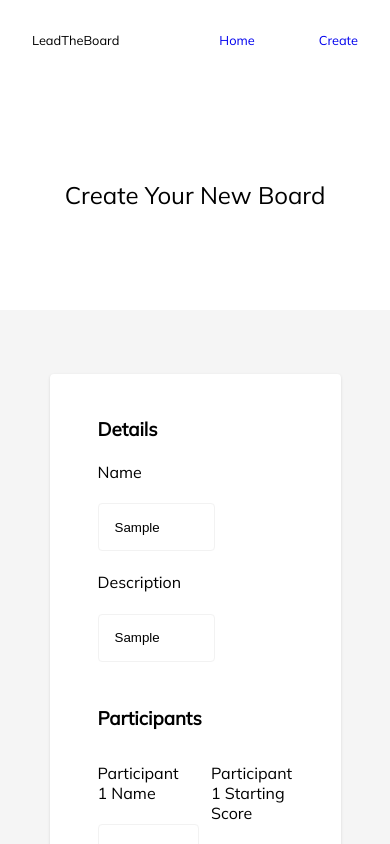
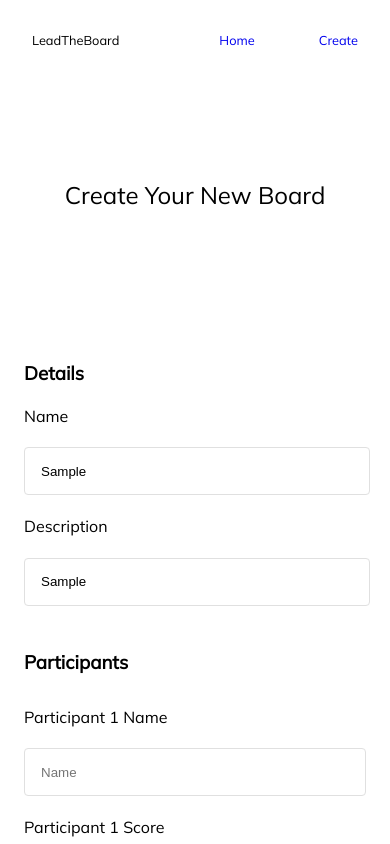
Before and after one commit to jskidev/reactBoard, a React (Create React App) app in the folder client/: page /create in a window 390 px wide. Both pictures are taken after typing "Sample", "Sample" into the empty fields and a click on the button "ADD PARTICIPANT". Shown: the top 844 px of the page. Built offline with nearby package versions, Linux system fonts and the light colour scheme.

Commit message:
routing fix

```diff
--- a/client/src/App.css
+++ b/client/src/App.css
@@ -275,175 +275,6 @@ nav a:visited {
   }
 }
 
-.bannerWrapper {
-  height: 100vh;
-  display: flex;
-  flex-direction: column;
-  padding: 0rem 2rem 0rem 2rem;
-}
-
-.jumbotron {
-  text-align: center;
-  padding: 5rem 1rem;
-}
-
-.jumbotron h2 {
-  font-weight: 400;
-}
-
-.altPrimaryButton {
-  background-color: #7856FF;
-  color: #FFFFFF;
-  min-width: 150px;
-  height: 44px;
-  border: 0;
-  border-radius: 4px;
-  cursor: pointer;
-  box-shadow: 0 1px 3px rgba(0,0,0,0.12), 0 1px 2px rgba(0,0,0,0.24);
-  margin: 0.67em 0;
-}
-
-.altPrimaryButton:focus {
-  outline: none;
-}
-
-.form {
-  max-width: 50%;
-  margin: auto;
-  padding: 2rem 3rem;
-  background-color: #FFFFFF;
-  border-radius: 4px;
-  box-shadow: 0 1px 3px rgba(0,0,0,0.12);
-}
-
-.form input {
-  height: 44px;
-  padding-left: 1rem;
-  border-radius: 4px;
-  width: 50%;
-  border: solid 1px #f2f2f2;
-}
-
-.form input:focus {
-  outline: none;
-  border: solid 1px #7856FF;
-  box-shadow: 10px 10px 20px -10px rgba(120, 86, 255, 0.2);
-}
-
-.form .formHeader {
-  padding-bottom: 1rem;
-  background-color: #FFFFFF;
-}
-
-.form .formHeader h4{
-  font-weight: 400;
-}
-
-
-.form .formHeader h3 {
-  margin: 0.67rem 0rem;
-}
-
-.form .participants {
-  display: flex;
-  flex-wrap: wrap;
-  padding-top: 1rem;
-}
-
-.form .participants h3 {
-  margin: 0;
-  padding: 0.75rem 0rem;
-}
-
-.form .participants h4 {
-  font-weight: 400;
-}
-
-.form .participants button {
-  border-radius: 4px;
-  border-top-left-radius: 0;
-  border-bottom-left-radius: 0;
-  border: none;
-  background-color: #FF5661;
-  cursor: pointer;
-  color: #FFFFFF;
-  width: 10%;
-  height: 48px;
-}
-
-.form .participants button:focus {
-  outline: none;
-}
-
-.form .formFooter {
-  padding-top: 3rem;
-  text-align: right;
-}
-
-.form .formFooter button {
-  margin-left: 1rem;
-}
-
-.form .participants > div {
-  width: 100%;
-  display: flex;
-}
-
-.form .participants .nameWrapper {
-  width: 50%;
-  padding-right: 1rem;
-}
-
-.form .participants .scoreWrapper {
-  width: 50%;
-  padding-left: 1rem;
-}
-
-.form .participants .nameWrapper input {
-  width: 100%;
-}
-
-.form .participants .scoreWrapper input {
-  width: 85%;
-  border-top-right-radius: 0;
-  border-bottom-right-radius: 0;
-}
-
-.formWrapper {
-  background-color: #F5F5F5;
-  padding: 4rem 0rem;
-}
-
-.secondaryButton {
-  color: #7856FF;
-  background-color: #FFFFFF;
-  border: solid 1.5px #7856FF;
-  min-width: 150px;
-  height: 44px;
-  border-radius: 4px;
-  cursor: pointer;
-  box-shadow: 0 1px 3px rgba(0,0,0,0.12), 0 1px 2px rgba(0,0,0,0.24);
-  margin: 0.67em 0;
-}
-
-.secondaryButton:focus {
-  outline: none;
-}
-
-.secondaryButton:disabled, .secondaryButton[disabled] {
-  background-color: #F2F2F2;
-  color: #d1d1d1;
-  border: solid 2px #d1d1d1;
-  box-shadow: none;
-  cursor: default;
-}
-
-input::-webkit-outer-spin-button,
-input::-webkit-inner-spin-button {
-    -webkit-appearance: none;
-    margin: 0;
-}
-
 /*MEDIA QUERIES*/
 /*WIDTH*/
 @media only screen and (max-width: 1500px) {
--- a/client/src/pages/Create.css
+++ b/client/src/pages/Create.css
@@ -5,3 +5,276 @@ header {
 .jumbotron {
     background-color: #FFFFFF;
 }
+
+.bannerWrapper {
+    height: 100vh;
+    display: flex;
+    flex-direction: column;
+    padding: 0rem 2rem 0rem 2rem;
+  }
+
+.jumbotron {
+    text-align: center;
+    padding: 5rem 1rem;
+}
+
+.jumbotron h2 {
+    font-weight: 400;
+}
+
+.altPrimaryButton {
+    background-color: #7856FF;
+    color: #FFFFFF;
+    min-width: 150px;
+    height: 44px;
+    border: 0;
+    border-radius: 4px;
+    cursor: pointer;
+    box-shadow: 0 1px 3px rgba(0,0,0,0.12), 0 1px 2px rgba(0,0,0,0.24);
+    margin: 0.67em 0;
+}
+
+.altPrimaryButton:focus {
+    outline: none;
+}
+
+.form {
+    max-width: 50%;
+    margin: auto;
+    padding: 2rem 3rem;
+    background-color: #FFFFFF;
+    border-radius: 4px;
+    box-shadow: 0 1px 3px rgba(0,0,0,0.12);
+}
+
+.form input {
+    height: 44px;
+    padding-left: 1rem;
+    border-radius: 4px;
+    width: 50%;
+    border: solid 1px #e0e0e0;
+}
+
+.form input:focus {
+    outline: none;
+    border: solid 1px #7856FF;
+    box-shadow: 10px 10px 20px -10px rgba(120, 86, 255, 0.2);
+}
+
+.form .formHeader {
+    padding-bottom: 1rem;
+    background-color: #FFFFFF;
+}
+
+.form .formHeader h4{
+    font-weight: 400;
+}
+
+
+.form .formHeader h3 {
+    margin: 0.67rem 0rem;
+}
+
+.form .participants {
+    display: flex;
+    flex-wrap: wrap;
+    padding-top: 1rem;
+}
+
+.form .participants h3 {
+    margin: 0;
+    padding: 0.75rem 0rem;
+}
+
+.form .participants h4 {
+    font-weight: 400;
+}
+
+.form .participants button {
+    border-radius: 4px;
+    border-top-left-radius: 0;
+    border-bottom-left-radius: 0;
+    border: none;
+    background-color: #FF5661;
+    cursor: pointer;
+    color: #FFFFFF;
+    width: 10%;
+    height: 48px;
+}
+
+.form .participants button:focus {
+    outline: none;
+}
+
+.form .formFooter {
+    padding-top: 3rem;
+    text-align: right;
+}
+
+.form .formFooter button {
+    margin-left: 1rem;
+}
+
+.form .participants > div {
+    width: 100%;
+    display: flex;
+}
+
+.form .participants .nameWrapper {
+    width: 50%;
+    padding-right: 1rem;
+}
+
+.form .participants .scoreWrapper {
+    width: 50%;
+    padding-left: 0rem;
+}
+
+.form .participants .nameWrapper input {
+    width: 100%;
+}
+
+.form .participants .scoreWrapper input {
+    width: 85%;
+    border-top-right-radius: 0;
+    border-bottom-right-radius: 0;
+}
+
+.formWrapper {
+    padding: 4rem 0rem;
+}
+
+.secondaryButton {
+    color: #7856FF;
+    background-color: #FFFFFF;
+    border: solid 1.5px #7856FF;
+    min-width: 150px;
+    height: 44px;
+    border-radius: 4px;
+    cursor: pointer;
+    box-shadow: 0 1px 3px rgba(0,0,0,0.12), 0 1px 2px rgba(0,0,0,0.24);
+    margin: 0.67em 0;
+}
+
+.secondaryButton:focus {
+    outline: none;
+}
+
+.secondaryButton:hover {
+    background-color: #7856FF;
+    color: #FFFFFF;
+    border: 0;
+}
+
+.secondaryButton:disabled, .secondaryButton[disabled] {
+    background-color: #F2F2F2;
+    color: #d1d1d1;
+    border: solid 2px #d1d1d1;
+    box-shadow: none;
+    cursor: default;
+}
+
+input::-webkit-outer-spin-button,
+input::-webkit-inner-spin-button {
+    -webkit-appearance: none;
+    margin: 0;
+}
+
+.labelWrapper {
+    display: flex;
+    flex-wrap: wrap;
+}
+
+.labelWrapper h4 {
+    width: 100%;
+}
+
+.labelWrapper button {
+    flex-grow: 1;
+}
+
+
+/*MEDIA QUERIES*/
+/*WIDTH*/
+@media only screen and (max-width: 1700px) {
+    .form .participants .scoreWrapper {
+        padding-right: 0rem;
+    }
+    .form .participants .scoreWrapper input {
+        width: 75%;
+    }
+    .form .participants .scoreWrapper button {
+        width: 15%;
+    }
+}
+
+@media only screen and (max-width: 1200px) {
+    .form .participants .scoreWrapper input {
+        width: 70%;
+    }
+    .form .participants .scoreWrapper button {
+        width: 20%;
+    }
+}
+
+@media only screen and (max-width: 900px) {
+    .form {
+        max-width: 75%;
+    }
+}
+
+@media only screen and (max-width: 600px) {
+    .form {
+        max-width: 100%;
+        padding: 1.5rem;
+        box-shadow: none;
+    }
+    .formWrapper {
+        background-color: #FFFFFF;
+        padding: 1rem 0rem;
+    }
+    .formHeader input {
+        width: 100%;
+    }
+    .formHeader {
+        padding-right: 1rem;
+    }
+}
+
+@media only screen and (max-width: 500px) {
+    .form .participants .scoreWrapper input {
+        width: 60%;
+    }
+    .form .participants .scoreWrapper button {
+        width: 25%;
+    }
+}
+
+@media only screen and (max-width: 400px) {
+    .form .participants > div {
+        flex-wrap: wrap;
+    }
+    .form .participants .nameWrapper {
+        width: 100%;
+    }
+    .form .participants .scoreWrapper {
+        width: 100%;
+        padding-left: 0;
+        padding-right: 0rem;
+    }
+    .form .participants .scoreWrapper input {
+        width: 75%;
+    }
+    .form .participants .scoreWrapper button {
+        width: 18%;
+    }
+    .form .participants .nameWrapper {
+        padding-right: 0;
+    }
+    .form .participants .scoreWrapper input {
+        width: 70%;
+    }
+    .form .participants .scoreWrapper button {
+        width: 20%;
+    }
+}
--- a/client/src/pages/Create.js
+++ b/client/src/pages/Create.js
@@ -101,15 +101,15 @@ class Create extends React.Component {
                                         (item, index) => (
                                             <div key={index} className="visible">
                                                 <div className="nameWrapper">
-                                                    <label>
+                                                    <label className="labelWrapper">
                                                         <h4>Participant {index + 1} Name</h4>
                                                         <input placeholder="Name" type="text" required value={item.name} onChange={this.handleParticipantNameChange.bind(this, index)} />
                                                     </label>
                                                 </div>
                                                 <div className="scoreWrapper">
-                                                    <label>
-                                                        <h4>Participant {index + 1} Starting Score</h4>
-                                                        <input placeholder="Participant score" type="number" required value={item.score} onChange={this.handleParticipantScoreChange.bind(this, index)} />
+                                                    <label className="labelWrapper">
+                                                        <h4>Participant {index + 1} Score</h4>
+                                                        <input placeholder="Participant score" type="number" min="0" required value={item.score} onChange={this.handleParticipantScoreChange.bind(this, index)} />
                                                         <button type="button" title="Delete participant" onClick={this.deleteParticipant.bind(this, index)}>
                                                             x
                                                         </button>
--- a/client/src/pages/Home.js
+++ b/client/src/pages/Home.js
@@ -64,7 +64,7 @@ function Home() {
             How it works
           </h3>
           <a href="#HowItWorks">
-            <svg class="downArrow" height="30" viewBox="0 0 21 21" width="30" xmlns="http://www.w3.org/2000/svg"><g fill="none" fill-rule="evenodd" stroke="#2a2e3b" stroke-linecap="round" stroke-linejoin="round" transform="translate(6 4)"><path d="m7.328 6.67.001 5.658-5.658-.001" transform="matrix(-.70710678 .70710678 .70710678 .70710678 .965201 -.399799)"/><path d="m4.5.5v13"/></g></svg>
+            <svg class="downArrow" height="30" viewBox="0 0 21 21" width="30" xmlns="http://www.w3.org/2000/svg"><g fill="none" fill-rule="evenodd" stroke="#7856ff" stroke-linecap="round" stroke-linejoin="round" transform="translate(6 4)"><path d="m7.328 6.67.001 5.658-5.658-.001" transform="matrix(-.70710678 .70710678 .70710678 .70710678 .965201 -.399799)"/><path d="m4.5.5v13"/></g></svg>
           </a>
         </motion.div>
     </div>
@@ -125,7 +125,7 @@ function Home() {
         </div>
       </div>
     </div>
-      <svg onClick={handleGoToTop} style={{visibility:reachedScroll ? 'visible' : 'hidden'}} className={scrollToTopVisible ? 'upArrow visible' : 'upArrow hidden'} height="40" viewBox="0 0 21 21" width="40" xmlns="http://www.w3.org/2000/svg"><g fill="none" fill-rule="evenodd" stroke="#2A2E3B" stroke-linecap="round" stroke-linejoin="round" transform="translate(6 4)"><polyline points="7.324 1.661 7.324 7.318 1.647 7.339" transform="scale(1 -1) rotate(45 15.35 0)"/><line x1="4.5" x2="4.5" y1=".5" y2="13.5"/></g></svg>
+      <svg onClick={handleGoToTop} style={{visibility:reachedScroll ? 'visible' : 'hidden'}} className={scrollToTopVisible ? 'upArrow visible' : 'upArrow hidden'} height="40" viewBox="0 0 21 21" width="40" xmlns="http://www.w3.org/2000/svg"><g fill="none" fill-rule="evenodd" stroke="#7856ff" stroke-linecap="round" stroke-linejoin="round" transform="translate(6 4)"><polyline points="7.324 1.661 7.324 7.318 1.647 7.339" transform="scale(1 -1) rotate(45 15.35 0)"/><line x1="4.5" x2="4.5" y1=".5" y2="13.5"/></g></svg>
     </div>
   );
 }
```
Also changed, not shown: 13 other files (tests, documents, lock files or other folders).
